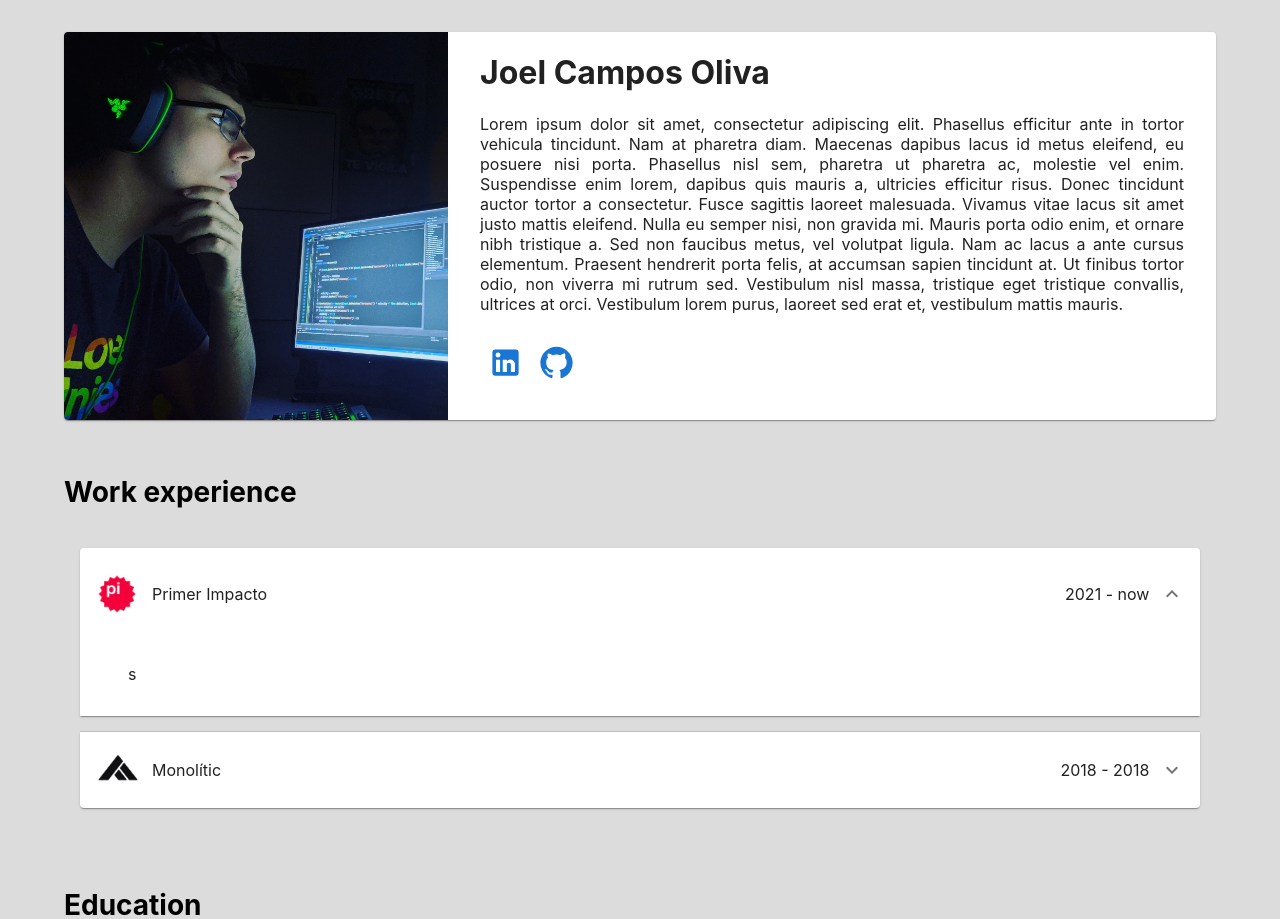
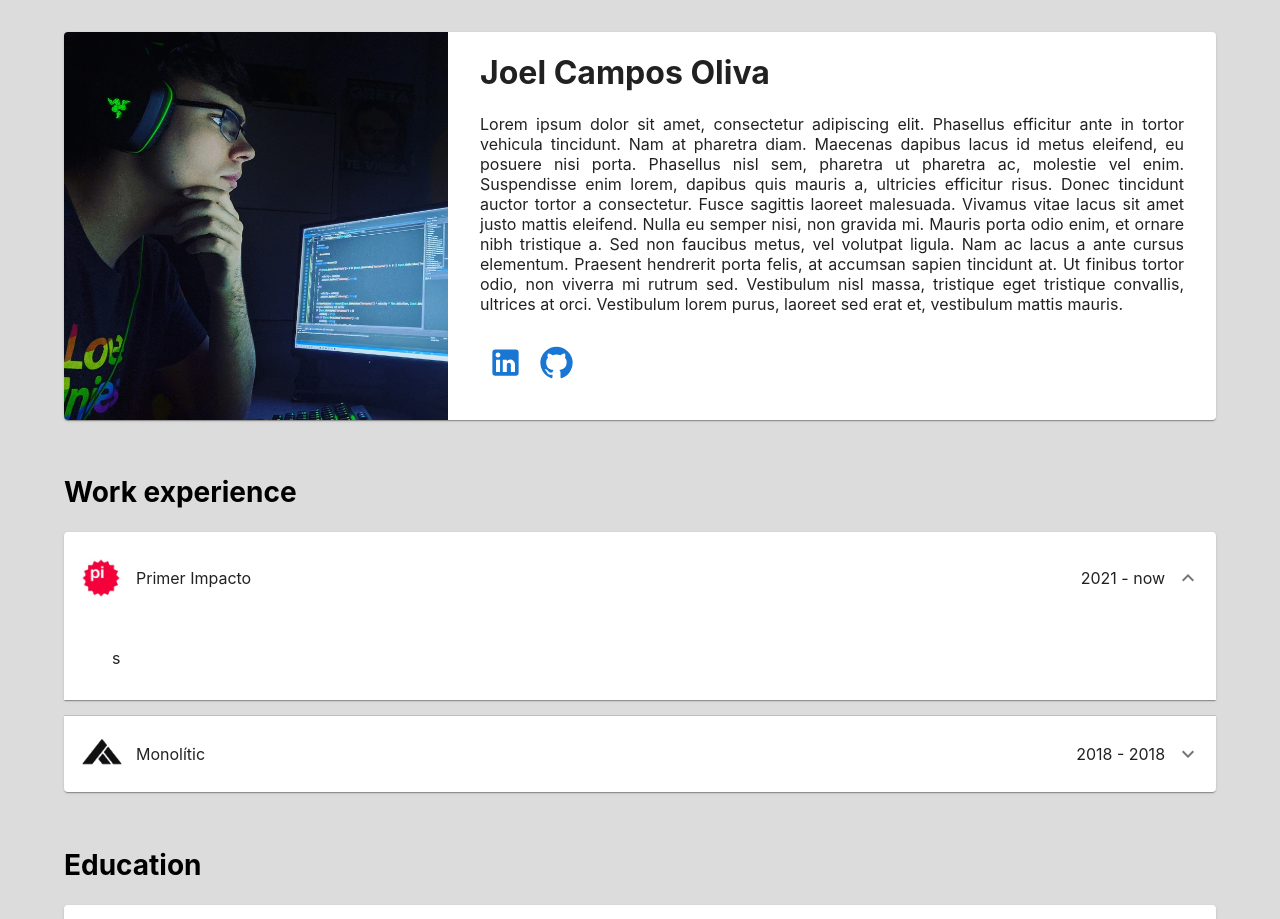
Before and after one commit to TheMineWay/cv, a React (Create React App) app: page / in a window 1280 px wide. Shown: the top 919 px of the page. Built offline with nearby package versions, Linux system fonts and the light colour scheme.

Commit message:
Same width

```diff
--- a/src/view/MainPage/WorkExperience/WorkExperience.tsx
+++ b/src/view/MainPage/WorkExperience/WorkExperience.tsx
@@ -1,4 +1,3 @@
-import { CardContent } from "@mui/material";
 import WorkExperienceDisplay, { WorkExperience as WorkExperienceType } from "./WorkExperienceDisplay";
 
 export default function WorkExperience() {
@@ -31,10 +30,8 @@ export default function WorkExperience() {
     ];
 
     return (
-        <CardContent>
-            <WorkExperienceDisplay
-                experience={experience}
-            />
-        </CardContent>
+        <WorkExperienceDisplay
+            experience={experience}
+        />
     );
 }
```
